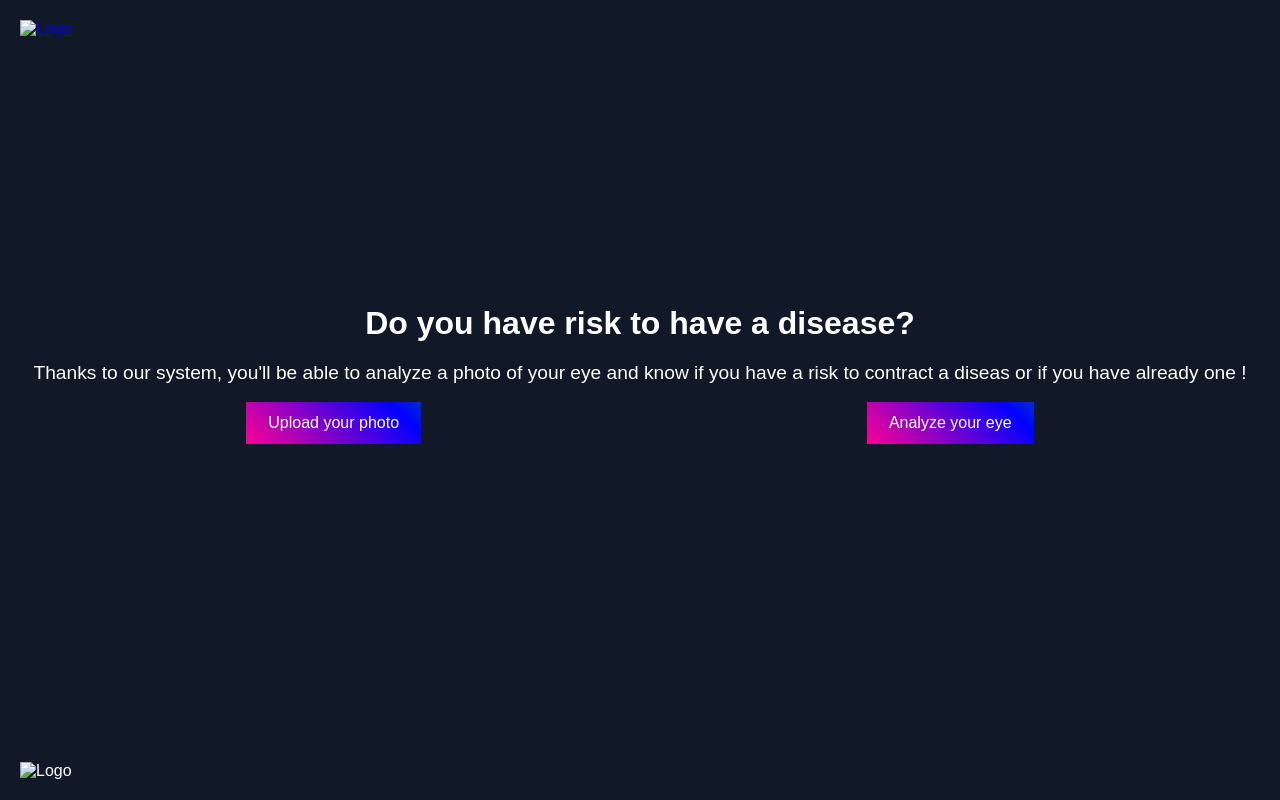
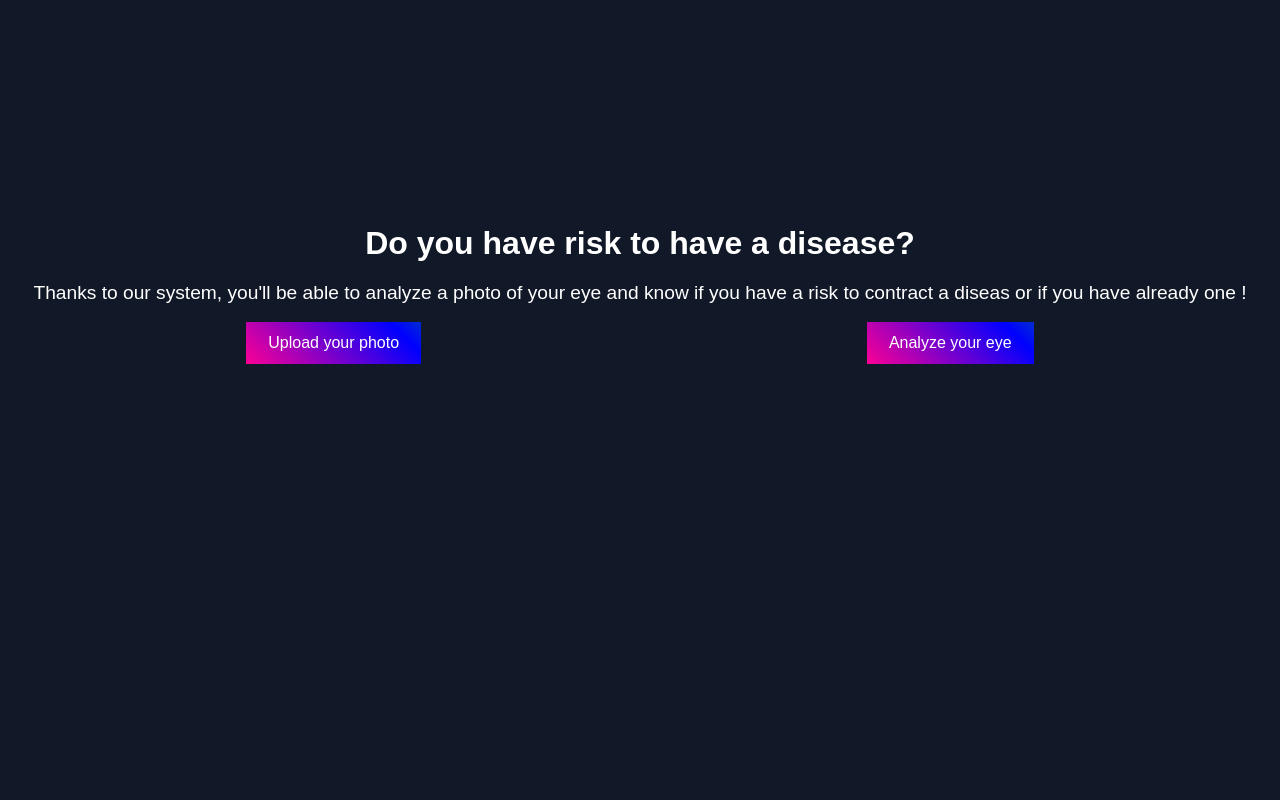
Before and after one commit to kioll/eye_cancer_classifier, a Flask app: template web_masterC-2/templates/index.html in a window 1280 px wide. Run offline with Flask 3, Linux system fonts and the light colour scheme; the template is opened without the code that fills it, so the values that code supplies are empty; parts of the project's set-up code (start-up, migrations or seed data) failed here and were passed over.

Commit message:
Update index.html

```diff
--- a/web_masterC-2/templates/index.html
+++ b/web_masterC-2/templates/index.html
@@ -28,7 +28,7 @@
       <div class="header__container">
         <div class="header__logo">
           <a class="logo-link" href="/">
-            <img src="" alt="Logo" class="logo-image">
+            <img src="" alt="" class="">
           </a>
         </div>
       </div>
@@ -89,7 +89,7 @@
     <footer class="footer">
       <div class="footer__container">
         <div class = "footer__logo">
-          <img src="" alt="Logo" class="footer__logo-image">
+          <img src="" alt="" class="">
         </div>
       </div>
     </footer>
```
